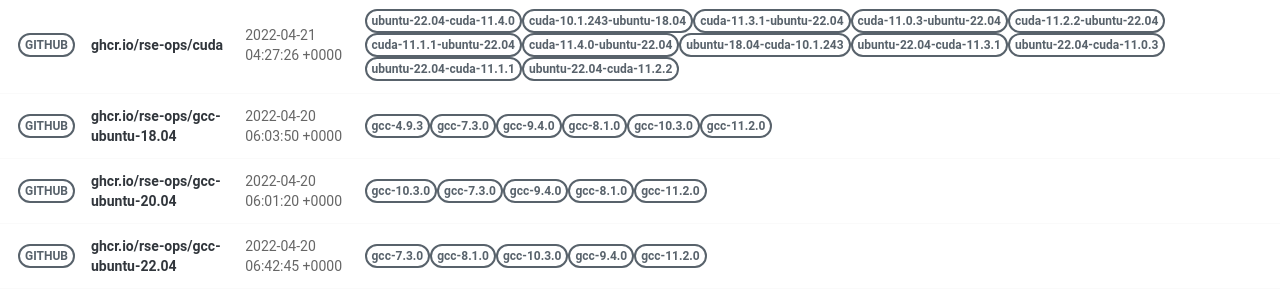
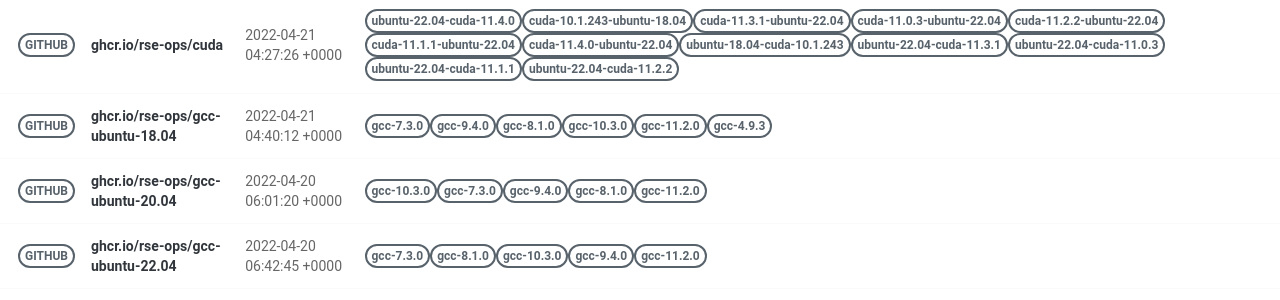
Before and after one commit to rse-ops/docker-images, a Jekyll site: the page built from pages/index.md, in a window 1280 px wide. Shown: the part 498-798 px from the top of the page. Built offline with Jekyll 4.4.1, drawn with Linux system fonts in a browser that asks for light colours; nearby versions of some CDN libraries.

Commit message:
Automated push to update library 2022-04-21

```diff
--- a/_library/ghcr.io-rse-ops-gcc-ubuntu-18.04.md
+++ b/_library/ghcr.io-rse-ops-gcc-ubuntu-18.04.md
@@ -1,14 +1,11 @@
 ---
 layout: container
 name: ghcr.io/rse-ops/gcc-ubuntu-18.04
-updated_at: 2022-04-20 06:03:50.643838
+updated_at: 2022-04-21 04:40:12.387447
 
 
 container_url: https://github.com/orgs/rse-ops/packages/container/package/gcc-ubuntu-18.04
 versions:
- - tag: gcc-4.9.3
-   dockerfile: https://github.com/rse-ops/docker-images/blob/main/ubuntu/gcc/Dockerfile
-   manifest: https://crane.ggcr.dev/manifest/ghcr.io/rse-ops/gcc-ubuntu-18.04:gcc-4.9.3
  - tag: gcc-7.3.0
    dockerfile: https://github.com/rse-ops/docker-images/blob/main/ubuntu/gcc/Dockerfile
    manifest: https://crane.ggcr.dev/manifest/ghcr.io/rse-ops/gcc-ubuntu-18.04:gcc-7.3.0
```
Also changed, not shown: other parts of _library/ghcr.io-rse-ops-gcc-ubuntu-18.04.md (+3 -0 lines).
